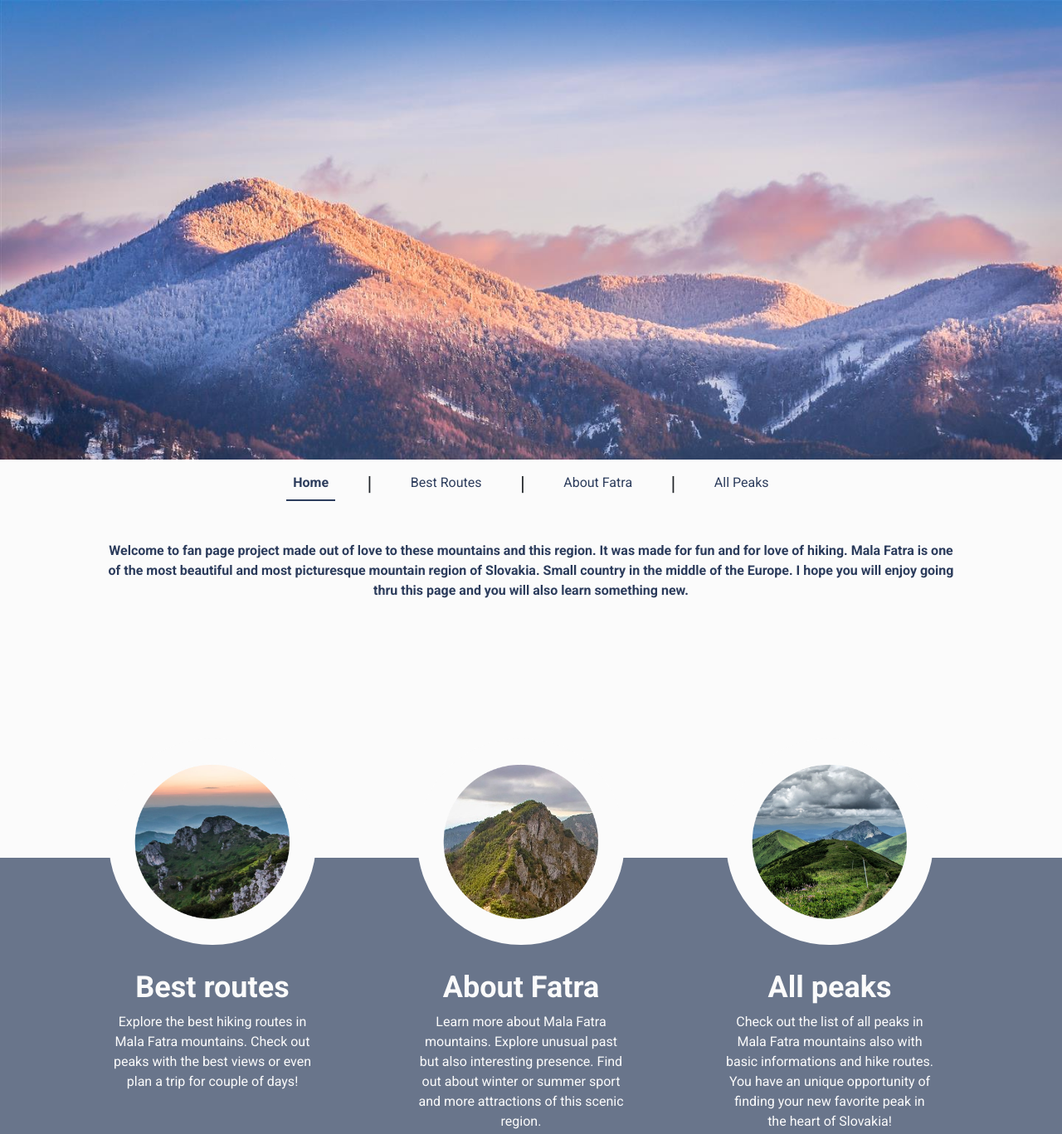
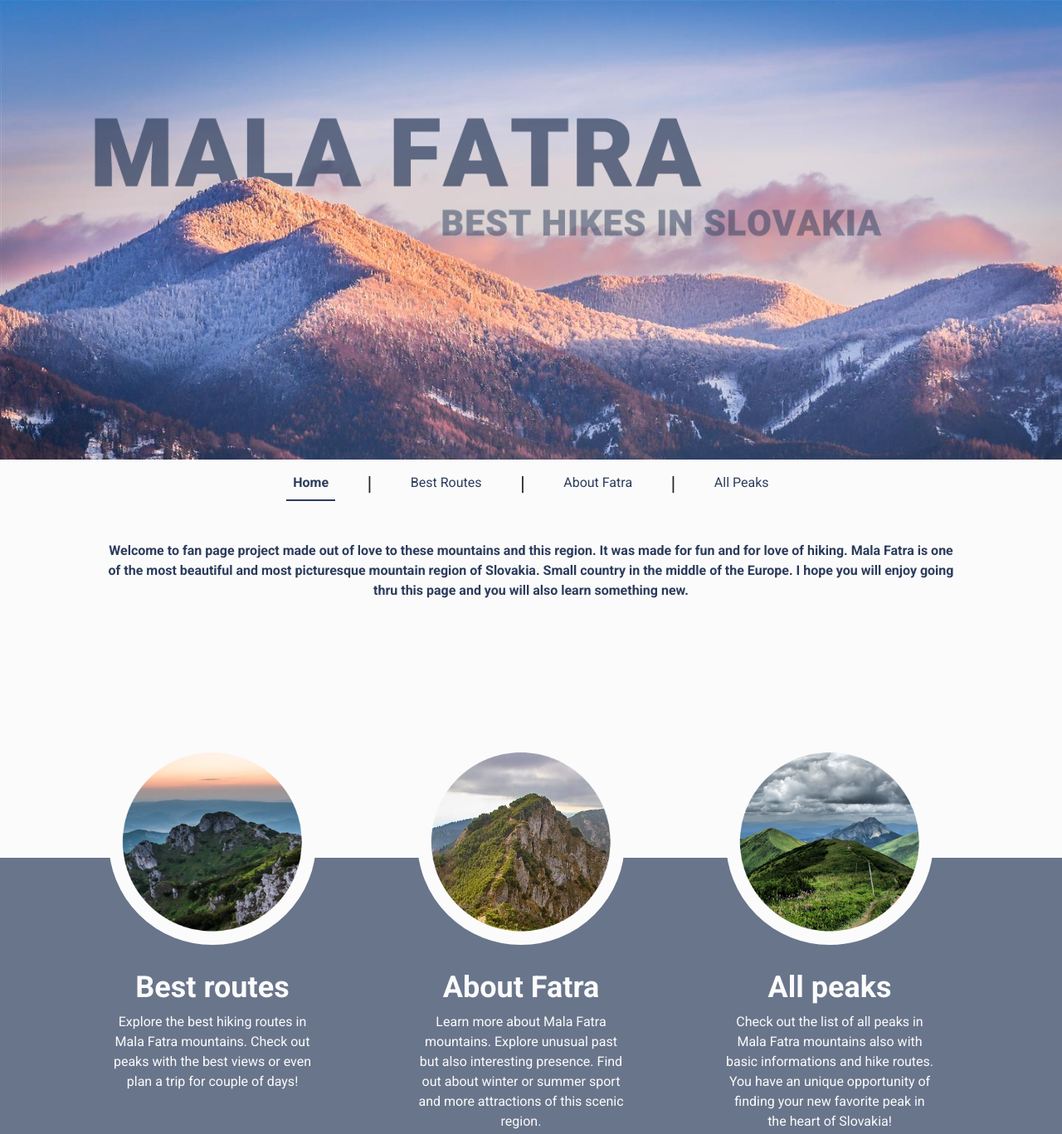
Before and after one commit to its-me-Julia/hobby, a plain HTML site: page index.html in a window 1280 px wide. Shown: the top 1367 px of the page at 83% size. Drawn offline with nearby package versions, Linux system fonts and the light colour scheme.

Commit message:
changing headers

```diff
--- a/index.html
+++ b/index.html
@@ -32,7 +32,7 @@
       <img
         alt="heading picture with the view to the Mala Fatra mountains"
         title="View to the Mala Fatra mountains"
-        src="/images/index/heading.png"
+        src="/images/index/heading-pic.png"
       />
     </div>
     <nav class="navbar navbar-expand-lg nav-underline">
--- a/src/styles.css
+++ b/src/styles.css
@@ -188,7 +188,7 @@ footer {
 
 .index-circle-pic {
   background-color: var(--light-color);
-  border: 30px solid;
+  border: 15px solid;
   border-radius: 180px;
   border-color: var(--light-color);
   width: 250px;
```
Also changed, not shown: about-fatra.html (+1 -1 lines), all-peaks.html (+1 -1 lines), best-routes.html (+1 -1 lines), images/best-routes/heading-pic.png (added), images/index/heading-pic.png (added), 2 other files.
